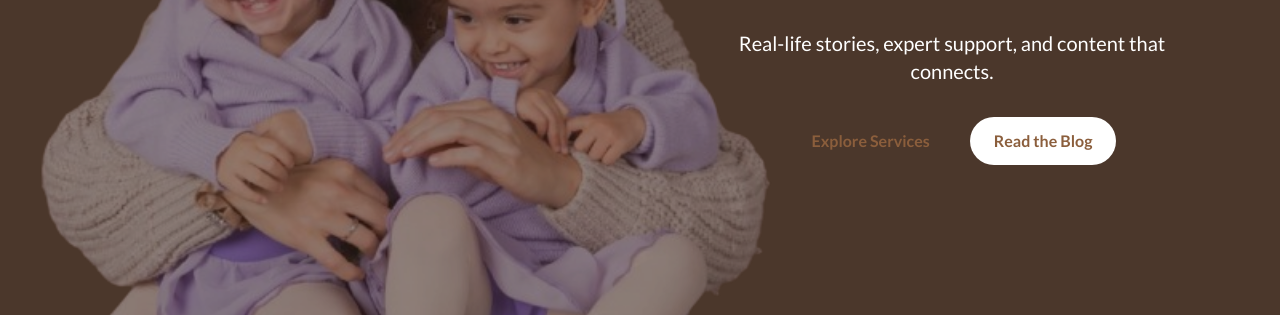
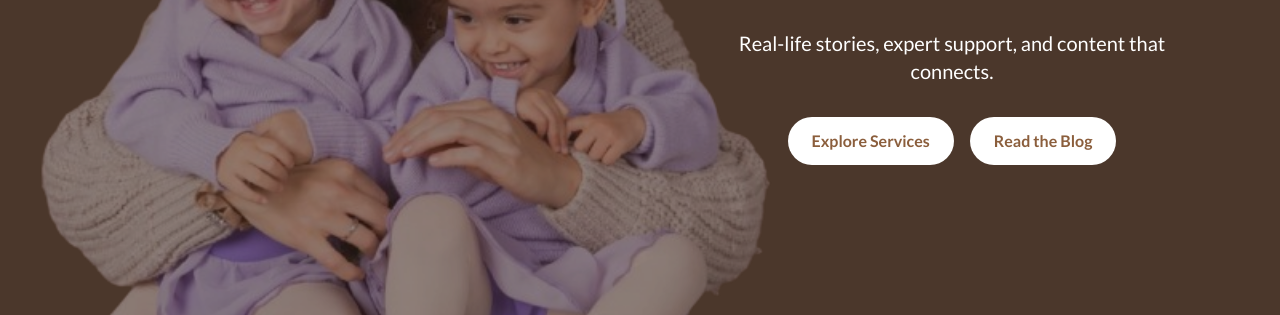
Before and after one commit to thefreewebsitewizards/zoe-park, a plain HTML site: page index.html in a window 1280 px wide. Shown: the part 485-800 px from the top of the page. Drawn offline with nearby package versions, Linux system fonts and the light colour scheme.

Commit message:
Fix button styles.

```diff
--- a/index.html
+++ b/index.html
@@ -61,7 +61,7 @@
                             <h2 class="text-xl md:text-2xl mb-8">Parenting, Coaching & Content Creation</h2>
                             <p class="text-lg md:text-xl mb-8">Real-life stories, expert support, and content that connects.</p>
                             <div class="flex flex-col md:flex-row justify-center gap-4">
-                                <a href="#services" class="btn-primary bg-pink text-brown px-6 py-3 rounded-full font-bold">Explore Services</a>
+                                <a href="#services" class="btn-primary bg-white text-brown px-6 py-3 rounded-full font-bold">Explore Services</a>
                                 <a href="#blog" class="btn-primary bg-white text-brown px-6 py-3 rounded-full font-bold">Read the Blog</a>
                             </div>
                         </div>
```
